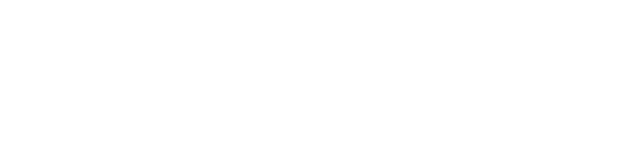
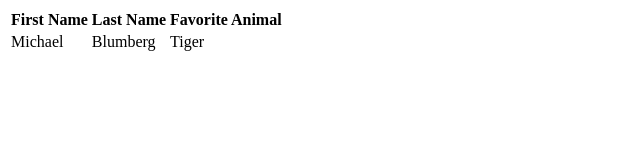
Before and after one commit to MichaelBlm/StaticWebsite, a plain HTML site: page favorites.html in a window 1280 px wide. Shown: the whole page, without its empty margins (0-640 px from the left). Drawn offline with Linux system fonts and the light colour scheme.

Commit message:
finished table

```diff
--- a/favorites.html
+++ b/favorites.html
@@ -4,7 +4,18 @@
   <body>
     <table>
       <thead>
-
+<tr>
+  <th>First Name</th>
+  <th>Last Name</th>
+  <th>Favorite Animal</th>
+</tr>
+<tbody>
+  <tr>
+    <td>Michael</td>
+    <td>Blumberg</td>
+    <td>Tiger</td>
+  </tr>
+</tbody>
       </thead>
     </table>
   </body>
```
